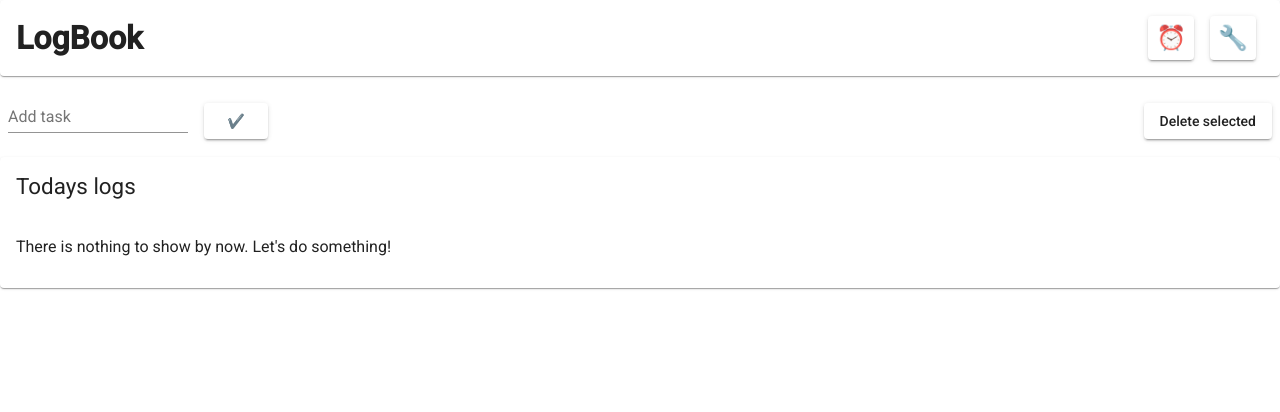
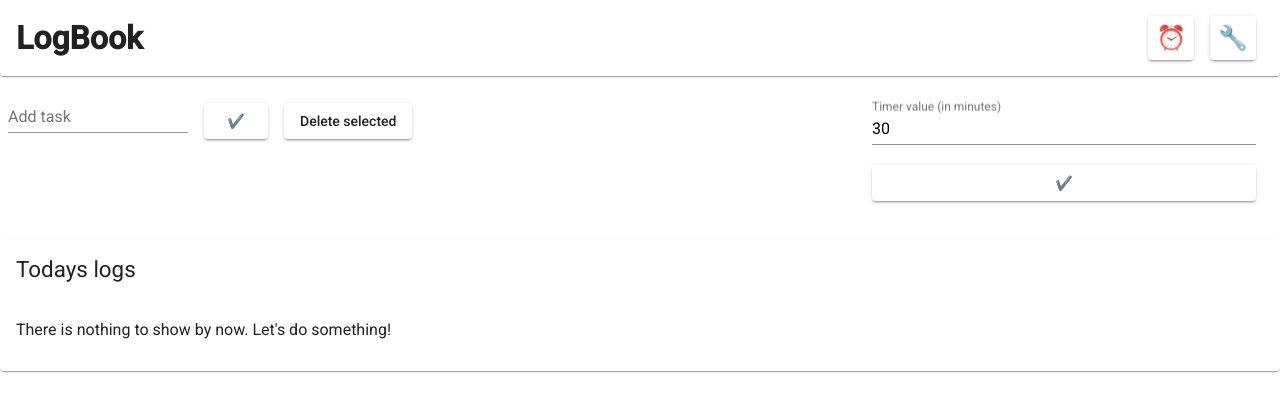
Before and after one commit to kwkr/logbook, an Angular app: page /settings in a window 1280 px wide. Shown: the top 412 px of the page. Built offline with nearby package versions, Linux system fonts and the light colour scheme.

Commit message:
added timer component

```diff
--- a/src/app/app.module.ts
+++ b/src/app/app.module.ts
@@ -12,9 +12,10 @@ import { LogListComponent } from './log-history/log-list/log-list.component';
 import { TimePipe } from './core/time.pipe';
 import { SettingsComponent } from './settings/settings.component';
 import { ProjectsListComponent } from './settings/projects-list/projects-list.component';
+import { TimerSettingsComponent } from './settings/timer-settings/timer-settings.component';
 
 @NgModule({
-  declarations: [AppComponent, CounterComponent, LogHistoryComponent, LogListComponent, TimePipe, SettingsComponent, ProjectsListComponent],
+  declarations: [AppComponent, CounterComponent, LogHistoryComponent, LogListComponent, TimePipe, SettingsComponent, ProjectsListComponent, TimerSettingsComponent],
   imports: [
     BrowserModule,
     BrowserAnimationsModule,
--- a/src/app/core/settings.service.ts
+++ b/src/app/core/settings.service.ts
@@ -86,6 +86,14 @@ export class SettingsService {
     return parseInt(currentDuration, 10);
   }
 
+  public saveNewDuration(newDuration: number) {
+    if (newDuration < 1) {
+      return;
+    }
+    this.storage.saveObjectToStorage(newDuration, currentDuationKey);
+    this.currentDuration = this.getCurrentDurationFromStore();
+  }
+
   public getCurrentDuration() {
     return this.currentDuration;
   }
--- a/src/app/settings/settings.component.html
+++ b/src/app/settings/settings.component.html
@@ -1,3 +1,6 @@
 <div>
-  <app-projects-list></app-projects-list>
+  <div class="settings-componets-wrapper">
+    <app-projects-list></app-projects-list>
+    <app-timer-settings></app-timer-settings>
+  </div>
 </div>
--- a/src/app/settings/settings.component.scss
+++ b/src/app/settings/settings.component.scss
@@ -0,0 +1,4 @@
+.settings-componets-wrapper{
+  display: flex;
+  justify-content: space-between;
+}
--- /dev/null
+++ b/src/app/settings/timer-settings/timer-settings.component.html
@@ -0,0 +1,18 @@
+<div class="timer-settings-wrapper">
+  <mat-form-field>
+    <input
+      matInput
+      [formControl]="timerValueFormControl"
+      placeholder="Timer value (in minutes)"
+    />
+  </mat-form-field>
+  <button mat-raised-button (click)="saveNewTimer()">✔️</button>
+  <p
+    [ngClass]="{
+      success: isSuccessfulyChanged,
+      'invisible-text': !isSuccessfulyChanged
+    }"
+  >
+    {{ successMsg }}
+  </p>
+</div>
--- /dev/null
+++ b/src/app/settings/timer-settings/timer-settings.component.scss
@@ -0,0 +1,18 @@
+.timer-settings-wrapper{
+  min-width: 30vw;
+  margin: 24px 24px 0 24px;
+  display: flex;
+  flex-direction: column;
+}
+
+.success{
+  margin: 12px auto;
+  color: green;
+  font-size: 0.8em;
+}
+
+.invisible-text{
+  margin: 12px auto;
+  color: white;
+  font-size: 0.8em;
+}
--- /dev/null
+++ b/src/app/settings/timer-settings/timer-settings.component.ts
@@ -0,0 +1,49 @@
+import { Component, OnInit } from '@angular/core';
+import { FormControl, AbstractControl } from '@angular/forms';
+import { SettingsService } from 'src/app/core/settings.service';
+const successMsgValue = 'Successfully changed timer value!';
+
+@Component({
+  selector: 'app-timer-settings',
+  templateUrl: './timer-settings.component.html',
+  styleUrls: ['./timer-settings.component.scss']
+})
+export class TimerSettingsComponent implements OnInit {
+  timerValueFormControl: FormControl;
+  isSuccessfulyChanged = false;
+  successMsg = successMsgValue;
+
+  constructor(private settings: SettingsService) {
+    const currentTimerSetting = Math.floor(settings.getCurrentDuration() / 60);
+    this.timerValueFormControl = new FormControl(
+      currentTimerSetting,
+      (input: AbstractControl) => {
+        const isNotNumeric =
+          isNaN(parseFloat(input.value)) && isFinite(input.value);
+        if (isNotNumeric) {
+          return { required: '' };
+        }
+        return null;
+      }
+    );
+  }
+
+  ngOnInit() {}
+
+  saveNewTimer() {
+    this.timerValueFormControl.markAsTouched();
+    if (!this.timerValueFormControl.valid) {
+      console.log('not valid');
+
+      this.timerValueFormControl.setValue(
+        Math.floor(this.settings.getCurrentDuration() / 60)
+      );
+      return;
+    }
+    this.isSuccessfulyChanged = true;
+    setTimeout(() => {
+      this.isSuccessfulyChanged = false;
+    }, 1000);
+    this.settings.saveNewDuration(this.timerValueFormControl.value * 60);
+  }
+}
```
Also changed, not shown: 1 other file (tests, documents, lock files or other folders).
